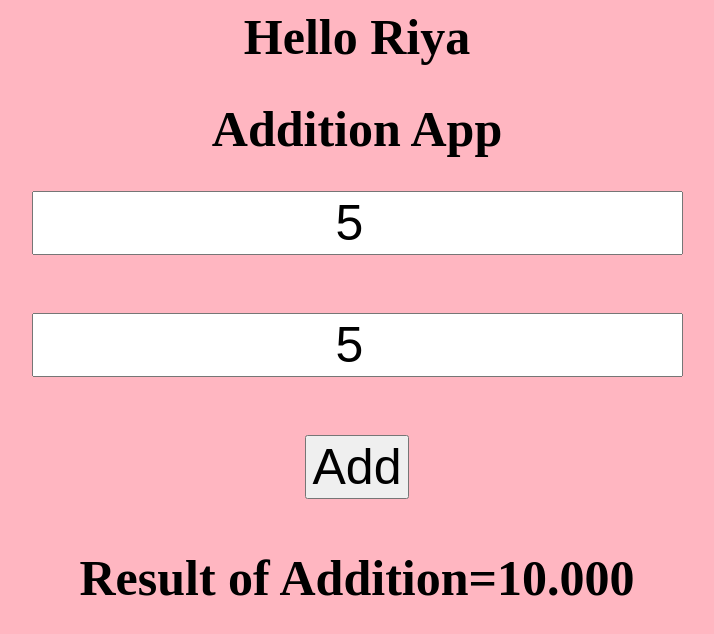
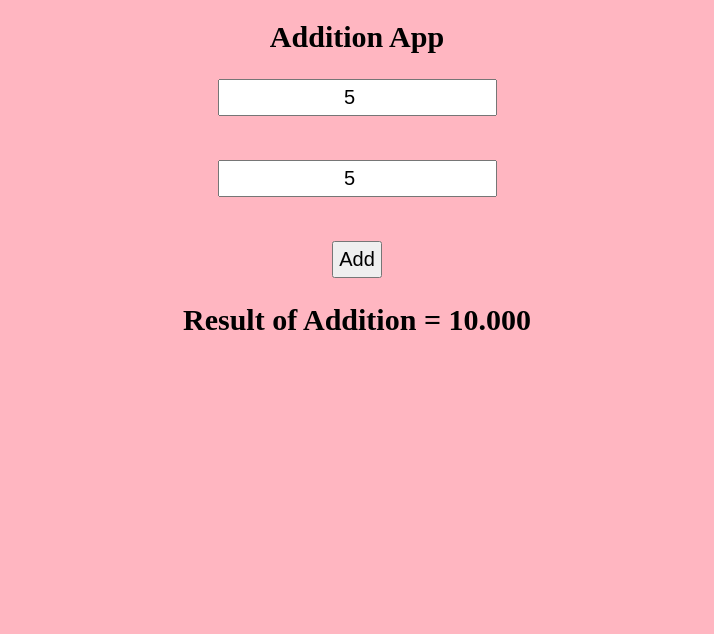
Before and after one commit to itsriya30/demo1, a plain HTML site: page index.html in a window 1280 px wide. Both pictures are taken after typing "5", "5" into the empty fields and a click on the input "Add". Shown: the whole page, without its empty margins (283-997 px from the left). Drawn offline with Linux system fonts and the light colour scheme.

Commit message:
Update index.html

```diff
--- a/index.html
+++ b/index.html
@@ -1,60 +1,53 @@
+<!DOCTYPE html>
 <html>
 <head>
-
-</head>
-<body>
-<h1> Hello Riya </h1>
-</body>
-</html>
-<title> Addition App </title>
+    <title>Addition App</title>
     <style>
-	*{text-align:center;font-size:50px;}
-	body{background-color:Lightpink;}
+        * { text-align: center; font-size: 30px; }
+        body { background-color: Lightpink; }
+        input { font-size: 20px; padding: 5px; margin: 5px; }
+        h2 { margin-top: 20px; }
     </style>
 </head>
 <body>
-<h1> Addition App </h1>
-<form onsubmit="find()">
+    <h1>Addition App</h1>
+    <form onsubmit="find(event)">
         <input type="number" step="0.01" id="n1" placeholder="Enter First Number"/>
-<br/> <br/>
+        <br/><br/>
         <input type="number" step="any" id="n2" placeholder="Enter Second Number"/>
-<br/> <br/>
-<input type="submit" value="Add" />
+        <br/><br/>
+        <input type="submit" value="Add"/>
     </form>
-<h2 id="msg"/>
+    <h2 id="msg"></h2>
+
     <script>
-function find()
-{
-event.preventDefault();
+        function find(event) {
+            event.preventDefault(); // prevent form submission
 
-let n1=document.getElementById("n1");
-let n2=document.getElementById("n2");
-let msg=document.getElementById("msg");
+            let n1 = document.getElementById("n1");
+            let n2 = document.getElementById("n2");
+            let msg = document.getElementById("msg");
 
-if(n1.value==="")
-{
+            if(n1.value === "") {
                 alert("Please Enter First Number");
                 n1.focus();
-msg.innerHTML="";
-return;
-}
-if(n2.value==="")
-{
-alert("Please Enter Second Number");
-n2.focus();
-msg.innerHTML="";
+                msg.innerHTML = "";
                 return;
             }
 
-let num1=parseFloat(n1.value);
-let num2=parseFloat(n2.value);
-let res=num1+num2;
-msg.innerHTML="Result of Addition=" +res.toFixed(3);
-
+            if(n2.value === "") {
+                alert("Please Enter Second Number");
+                n2.focus();
+                msg.innerHTML = "";
+                return;
             }
 
+            let num1 = parseFloat(n1.value);
+            let num2 = parseFloat(n2.value);
+            let res = num1 + num2;
 
+            msg.innerHTML = "Result of Addition = " + res.toFixed(3);
+        }
     </script>
 </body>
-
 </html>
```
Lines whose indentation alone changed are shown as unchanged.
